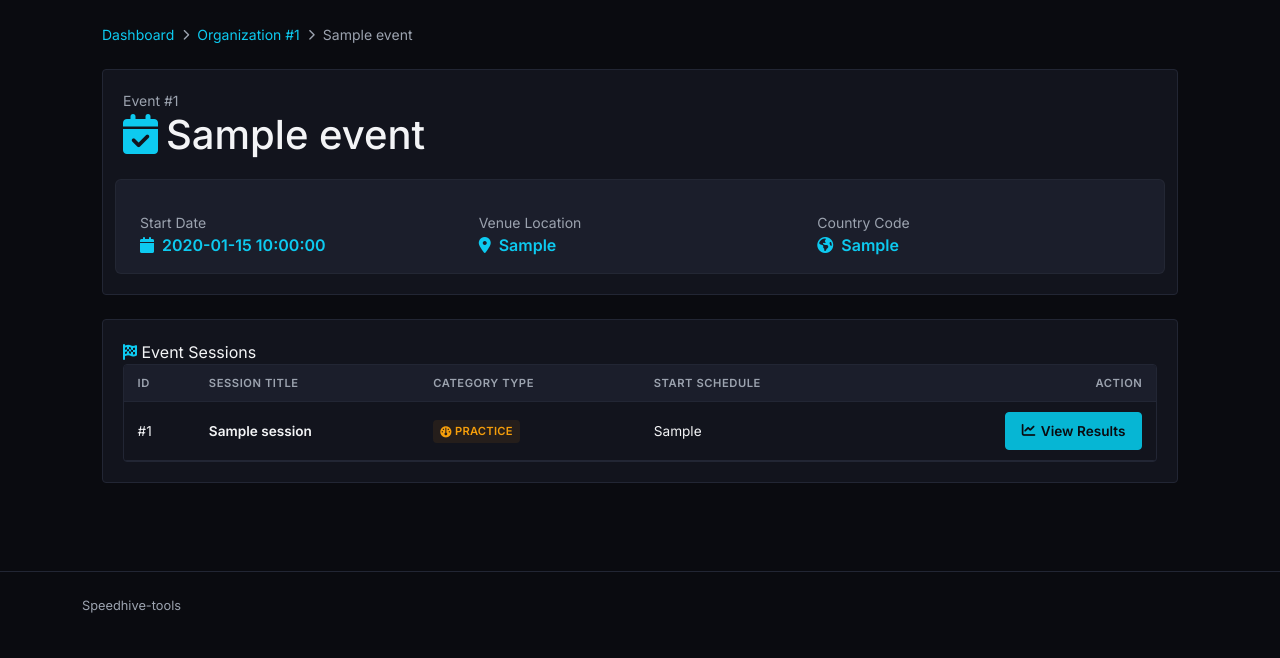
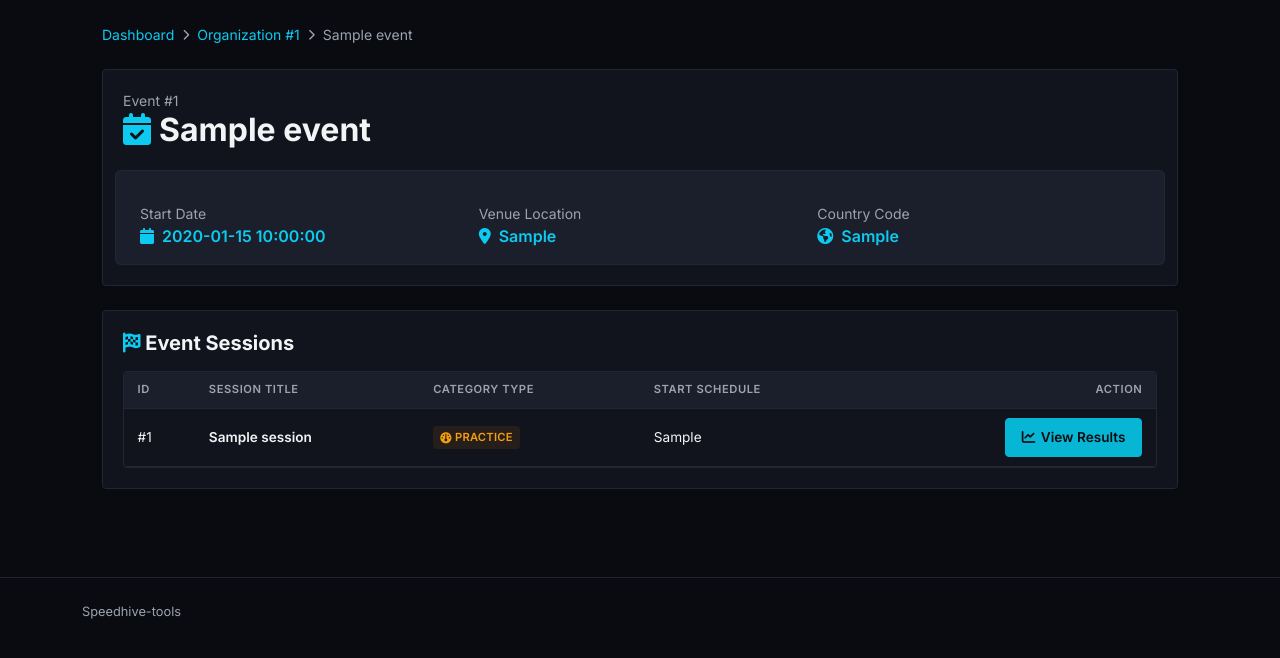
Before and after one commit to ncrosty58/speedhive-tools-ui, a Python web app: template templates/event.html in a window 1280 px wide. Shown: the part 59-717 px from the top of the page. Run offline with Jinja, Linux system fonts and the light colour scheme; the template is opened without the code that fills it: most values are stand-ins (such as "Sample title", 1, 10 or a date in 2020).

Commit message:
Fix leftover orphaned CSS classes and a country-field bug on the event page
event.html still had 3 spots (page-header, glass-card-header, text-gradient)
the earlier orphaned-CSS cleanup missed. Also fixes _display_country, which
read location.country as a plain string when it's actually a nested
{id, name, alpha2} dict -- the Country Code field was rendering the raw
Python dict repr instead of e.g. "United States". Reuses the existing
_country_name_from_value() helper (already used the same way in app/db.py)
instead of duplicating the extraction.

```diff
--- a/app/routes/sessions.py
+++ b/app/routes/sessions.py
@@ -9,7 +9,7 @@ from app.db import (
     read_lap_chart_from_store,
     read_laps_from_store,
 )
-from app.utils import format_datetime_display, extract_event_datetime
+from app.utils import format_datetime_display, extract_event_datetime, _country_name_from_value
 from speedhive.utils.lap_analysis import (
     first_non_empty,
     normalize_result_row,
@@ -42,8 +42,8 @@ def event_info(event_id):
             event.get("eventRef"),
         ) or "N/A"
         event_view["_display_country"] = first_non_empty(
-            event.get("country"),
-            location.get("country"),
+            _country_name_from_value(event.get("country")),
+            _country_name_from_value(location.get("country")),
             location.get("countryCode"),
         ) or "N/A"
 
--- a/templates/event.html
+++ b/templates/event.html
@@ -27,7 +27,7 @@
                 <div class="d-flex justify-content-between align-items-center flex-wrap gap-2">
                     <div>
                         <div class="text-muted small">Event #{{ event_id }}</div>
-                        <h1 class="page-header mb-1"><i class="fa-solid fa-calendar-check text-info me-2"></i>{{ event.name }}</h1>
+                        <h1 class="h2 fw-bold mb-1"><i class="fa-solid fa-calendar-check text-info me-2"></i>{{ event.name }}</h1>
                     </div>
                     {% if cache_status %}
                             <span class="badge-custom badge-neutral">
@@ -56,7 +56,7 @@
         <!-- Sessions List Card -->
         <div class="col-12">
             <div class="glass-card">
-                <div class="glass-card-header"><i class="fa-solid fa-flag-checkered text-info"></i> Event Sessions</div>
+                <h3 class="h5 fw-bold mb-3"><i class="fa-solid fa-flag-checkered text-info"></i> Event Sessions</h3>
                 {% if sessions %}
                     <div class="table-custom-container">
                         <table class="table table-custom">
@@ -73,7 +73,7 @@
                                 {% for session in sessions %}
                                     <tr>
                                         <td class="text-secondary">#{{ session.id }}</td>
-                                        <td class="fw-semibold text-gradient">{{ session.name }}</td>
+                                        <td class="fw-semibold">{{ session.name }}</td>
                                         <td>
                                             {% set stype = (session.type or 'Practice') | lower %}
                                             {% if 'race' in stype %}
```
